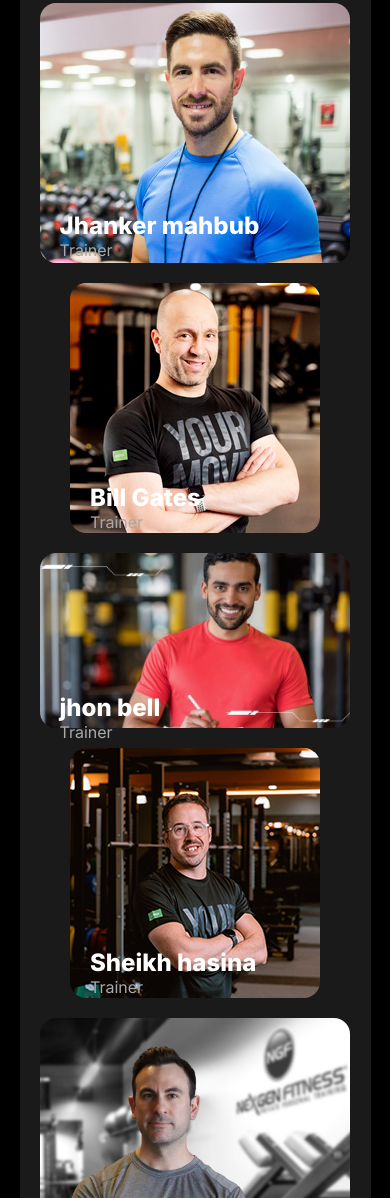
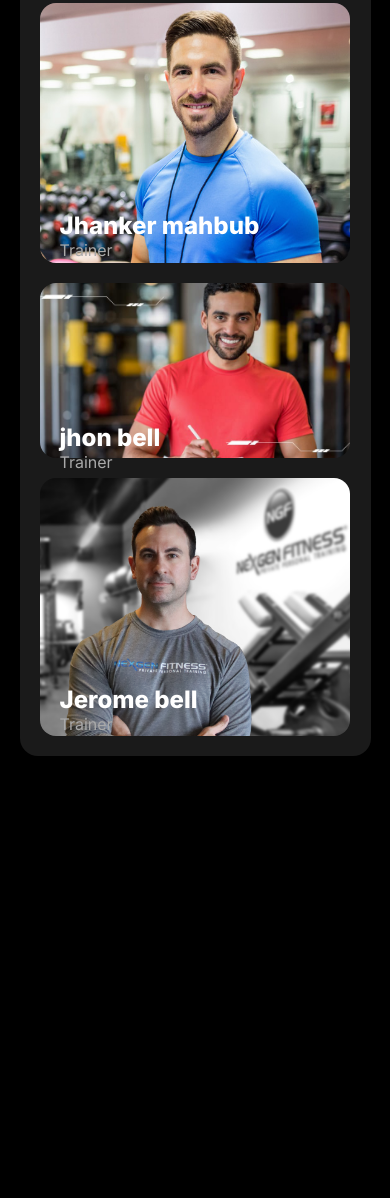
Before and after one commit to Alauddin-AlAzad/assignment-2, a plain HTML site: page index.html in a window 390 px wide. Shown: the part 5238-6436 px from the top of the page. After the commit the page ends 5994 px from the top, so only its background shows below. Drawn offline with Linux system fonts and the light colour scheme; a web font is replaced by a local one.

Commit message:
meet-our

```diff
--- a/index.html
+++ b/index.html
@@ -207,7 +207,7 @@
              <p class="meet-sub-title">Trainer</p>
             </div>
          </div>
-         <div class="meet-content">
+         <div class="meet-content none-img">
             <img class="meet-img" src="assest/trainer3.png" alt="" class="meet-img">
             <div class="meet-1">
              <h3 class="meet-title">Bill Gates</h3>
@@ -221,7 +221,7 @@
              <p class="meet-sub-title">Trainer</p>
             </div>
          </div>
-         <div class="meet-content">
+         <div class="meet-content none-img">
             <img class="meet-img" src="assest/trainer5.png" alt="" class="meet-img">
             <div class="meet-1">
              <h3 class="meet-title">Sheikh hasina</h3>
--- a/responsive.css
+++ b/responsive.css
@@ -147,8 +147,12 @@ color: rgba(255, 255, 255, 0.65);
 meet-content{
    align-items: center;
 }
+
 .meet-img{
     width: 100%;
     height: 100%;
 }
+.none-img{
+    display: none;
 }
+}
```
